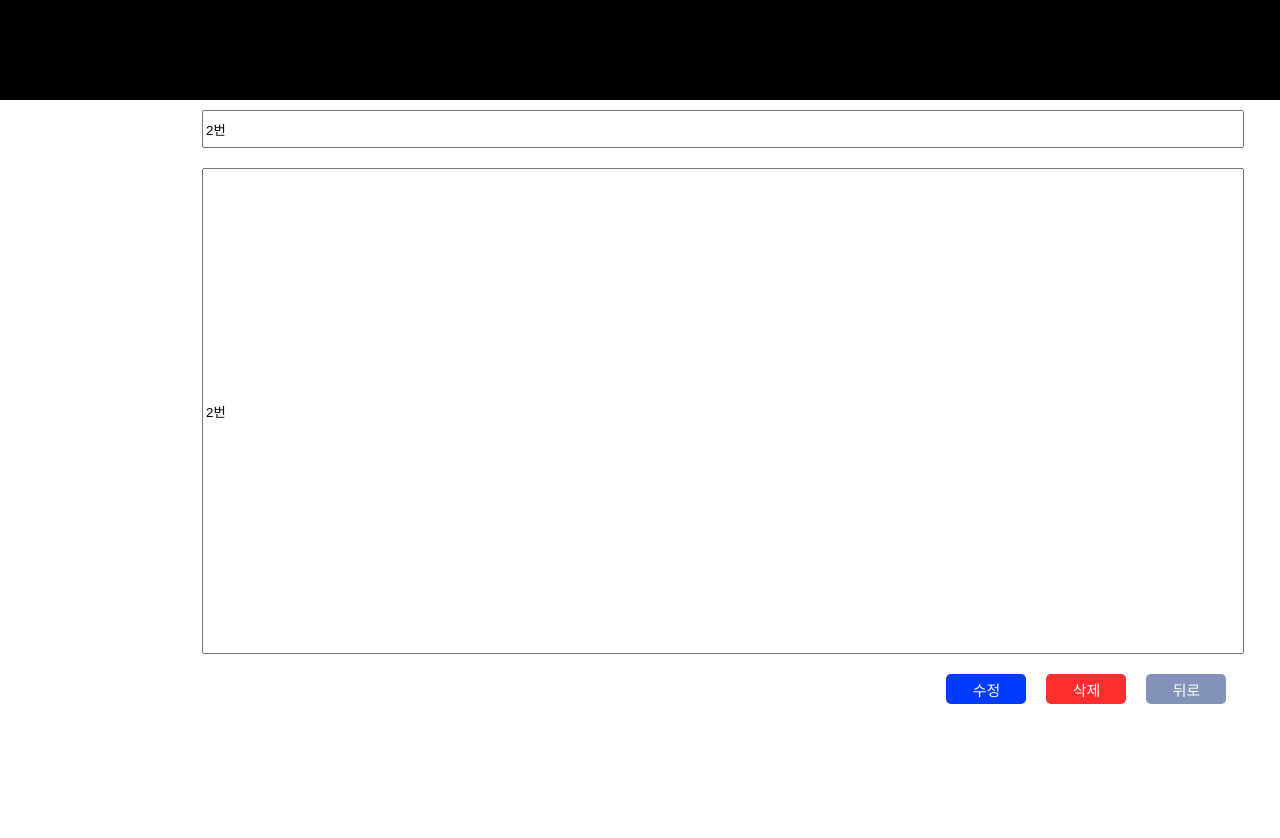
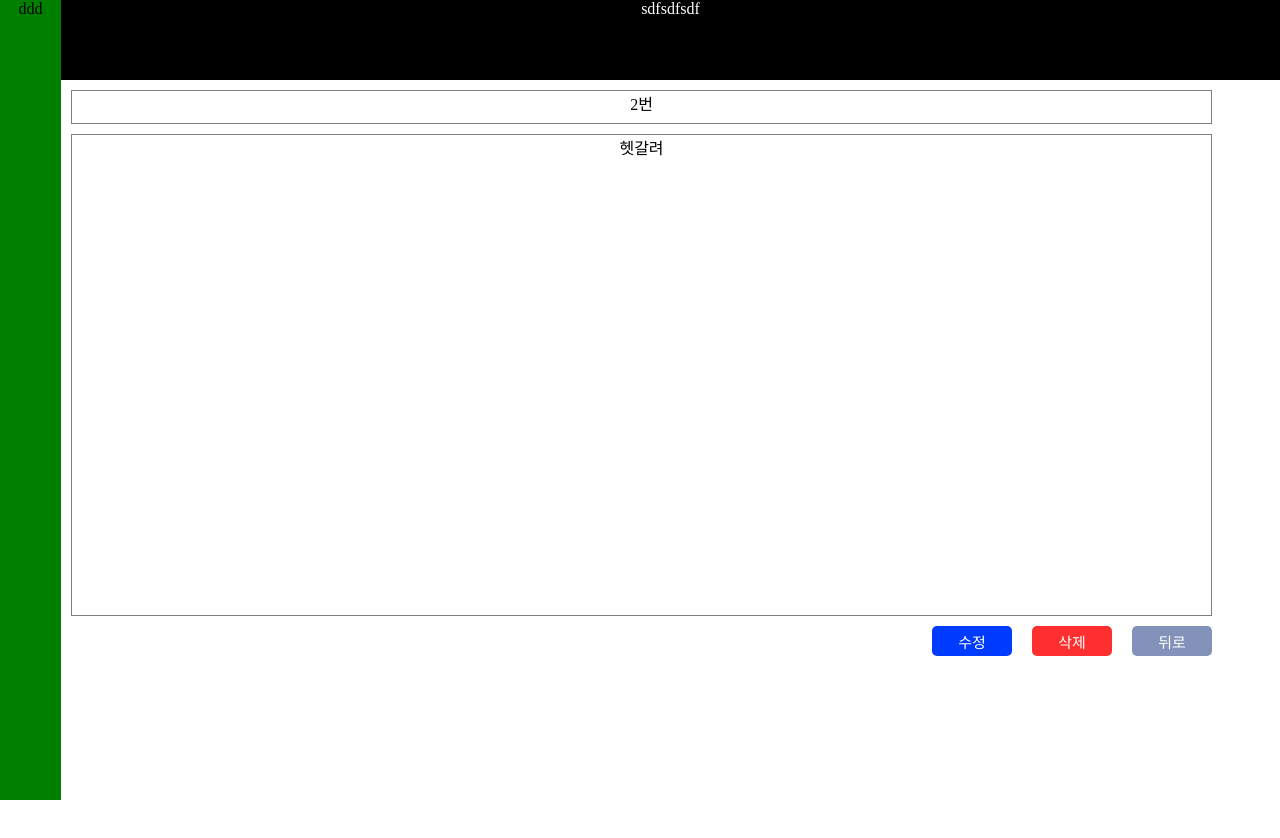
Before and after one commit to LaSeunghyun/reactCRUDTest, a React (Create React App) app: page /board/1 in a window 1280 px wide. Shown: the top 838 px of the page. Before the commit the page ends 800 px from the top, so only its background shows below. Built offline with nearby package versions, Linux system fonts and the light colour scheme.

Commit message:
fix : boardCRUD, SNB CSS commit

```diff
--- a/src/App.css
+++ b/src/App.css
@@ -1,38 +1,4 @@
 .App {
   text-align: center;
+  display: flex;
 }
-
-.App-logo {
-  height: 40vmin;
-  pointer-events: none;
-}
-
-@media (prefers-reduced-motion: no-preference) {
-  .App-logo {
-    animation: App-logo-spin infinite 20s linear;
-  }
-}
-
-.App-header {
-  background-color: #282c34;
-  min-height: 100vh;
-  display: flex;
-  flex-direction: column;
-  align-items: center;
-  justify-content: center;
-  font-size: calc(10px + 2vmin);
-  color: white;
-}
-
-.App-link {
-  color: #61dafb;
-}
-
-@keyframes App-logo-spin {
-  from {
-    transform: rotate(0deg);
-  }
-  to {
-    transform: rotate(360deg);
-  }
-}
--- a/src/App.js
+++ b/src/App.js
@@ -1,13 +1,24 @@
-import GNB from "./component/Gnb";
 import BoardList from "./component/board";
 import { BrowserRouter as Router, Route, Routes } from "react-router-dom";
 import CreateBoard from "./component/board/createBoard";
 import DetailContent from "./component/board/boardDetail";
+import "./App.css";
+import { SnbStyled, TopBar, GnbStyled, Contents } from "./css/component/Gnb";
 
 function App() {
+  const isActive = (e) => {
+    const classList = e.target.classList;
+    classList.value.includes("active")
+      ? classList.remove("active")
+      : classList.add("active");
+  };
+
   return (
     <div className="App">
-      <GNB />
+      <SnbStyled onClick={isActive}>ddd</SnbStyled>
+      <GnbStyled>
+        <TopBar>sdfsdfsdf</TopBar>
+        <Contents>
           <Router>
             <Routes>
               <Route exact path="/" element={<BoardList />} />
@@ -15,6 +26,8 @@ function App() {
               <Route path="/board/:id" element={<DetailContent />} />
             </Routes>
           </Router>
+        </Contents>
+      </GnbStyled>
     </div>
   );
 }
--- a/src/component/Gnb.jsx
+++ /dev/null
@@ -1,11 +0,0 @@
-import { GnbStyled } from "../css/component"
-
-export default function GNB(){
-
-    return(
-        <GnbStyled>
-            메인
-        </GnbStyled>
-    )
-
-}
--- a/src/component/board/boardDetail.jsx
+++ b/src/component/board/boardDetail.jsx
@@ -1,18 +1,20 @@
 import { useParams } from "react-router-dom"
-import { useSetRecoilState, useRecoilState } from "recoil"
+import { useRecoilState } from "recoil"
 import { boardList } from "../../recoil/atom"
 import { Container, MainComponent, Component, BoardTitle, BoardContent } from "../../css/component"
 import { ButtonComponentCss, ConfirmButtonCss } from "../../css/button"
 import { useNavigate } from "react-router-dom"
+import { useState } from "react"
 
 
 export default function DetailContent(){
     const { id } = useParams();
+    const idx = Number(id)
+    const [update, setUpdate] = useState(false)
     const [list, setList] = useRecoilState(boardList)
     const navigate = useNavigate();
 
     const DelContent = () => {
-        const idx = Number(id)
             if(window.confirm("삭제할거야?")){
                 const newList = [...list].filter((data) => data.idx !== idx)
                 setList(newList)
@@ -21,17 +23,34 @@ export default function DetailContent(){
     }
 
     const UpdateContent = () => {
-        window.confirm("미적용")
+        const title = document.querySelector('div[name="title"]')
+        const content = document.querySelector('div[name="content"]')
+        if(update == false){
+            window.confirm("수정할거야?")
+            title.setAttribute('contenteditable', true);
+            content.setAttribute('contenteditable', true);
+            content.focus();
+            setUpdate(true)
+        }
+        if(update == true){
+            window.confirm("저장할거야?")
+            const upDateContent = JSON.parse(JSON.stringify(list))
+            upDateContent[idx].title = title.textContent
+            upDateContent[idx].content = content.textContent
+            setList(upDateContent)
+            setUpdate(false)
+            console.log(list)
+        }
     }
 
     return(
         <Container>
             <Component>
                 <MainComponent>
-                    <BoardTitle name="title" key={list[id].idx} defaultValue={list[id].title}/>
-                    <BoardContent name="content" defaultValue={list[id].content}/>
+                    <BoardTitle name="title" key={list[id].idx} value={list[id].title}>{list[id].title}</BoardTitle>
+                    <BoardContent name="content">{list[id].content}</BoardContent>
                     <ButtonComponentCss>
-                        <ConfirmButtonCss onClick={() => UpdateContent()}>수정</ConfirmButtonCss>
+                        <ConfirmButtonCss onClick={() => UpdateContent()}>{update ? "저장" : "수정"}</ConfirmButtonCss>
                         <ConfirmButtonCss onClick={() => DelContent()}>삭제</ConfirmButtonCss>
                         <ConfirmButtonCss onClick={() => navigate(-1)}>뒤로</ConfirmButtonCss>
                     </ButtonComponentCss>
--- a/src/component/board/index.jsx
+++ b/src/component/board/index.jsx
@@ -19,8 +19,8 @@ export default function BoardList(){
             <Component>
                 <MainComponent>
                     {
-                        [...List].reverse().map((list, idx) => {
-                            return <ListCss key={idx} onClick={() => detailContent(idx) }>{list.title}</ListCss>
+                        [...List].reverse().map((list, i) => {
+                            return <ListCss key={list.idx} onClick={() => detailContent(list.idx) }>{list.title}</ListCss>
                         })
                     }
                     <ButtonComponentCss>
--- a/src/css/button/index.jsx
+++ b/src/css/button/index.jsx
@@ -16,7 +16,7 @@ const ConfirmButtonCss = styled(ButtonComponentCss)`
   align-items: center;
   cursor : pointer;
   ${function (props) {
-    if (props.children == "승인" || props.children == "수정" ) {
+    if (props.children == "승인" || props.children == "수정" || props.children == "저장"  ) {
       return "background-color : #003BFF; color : white";
     } else if (props.children == "취소" || props.children == "삭제") {
       return "background-color : #FF2F2F; color : white";
--- /dev/null
+++ b/src/css/component/Gnb.jsx
@@ -0,0 +1,38 @@
+import styled from "styled-components";
+
+const GnbStyled = styled.div`
+    width : 100%;
+    height : 100%;
+    display: inline-block;
+`
+
+const TopBar = styled(GnbStyled)`
+    height : 10%;
+    background-color : black;
+    color: white;
+    position: relative;
+`
+
+const Contents = styled(GnbStyled)`
+height : 90%;
+background-color : white;
+color: black;
+display: inline-block;
+`
+
+const SnbStyled = styled.div`
+    margin : 0;
+    padding : 0;
+    background-color: green;
+    width : 5%;
+    height: 100%;
+    position: relative;
+    z-index: 1;
+	transition:0.5s ease-in-out;
+    &.active{
+        width : 10%;
+		transition:0.5s ease-in-out;
+    }
+`
+
+export { GnbStyled, TopBar, Contents, SnbStyled }
--- a/src/css/component/index.jsx
+++ b/src/css/component/index.jsx
@@ -8,31 +8,27 @@ const Container = styled.div`
 const Component = styled.div`
     display : flex;
     width : 100%;
-    justify-content : flex-end;
 `
 
 const MainComponent = styled(Component)`
     display : inline;
-    width : 85%;
+    width : 100%;
     height : 100%;
     justify-content : center;
-`
-
-const GnbStyled = styled.div`
-    width : 100%;
-    height : 100px;
-    background-color : black;
-`
-
-const BoardTitle = styled.input`
-    width : 95%;
-    height : 2rem;
-    margin : 10px;
-`
-const BoardContent = styled.input`
-    width : 95%;
-    height : 30rem;
     margin : 10px;
 `
 
-export { MainComponent, GnbStyled, Container, Component, BoardTitle, BoardContent };
+const BoardTitle = styled.div`
+    width : 95%;
+    height : 2rem;
+    border : 1px solid gray;
+`
+
+const BoardContent = styled.div`
+    margin-top: 10px;
+    width : 95%;
+    height : 30rem;
+    border : 1px solid gray;
+`
+
+export { MainComponent, Container, Component, BoardTitle, BoardContent };
--- a/src/index.css
+++ b/src/index.css
@@ -2,4 +2,11 @@ html,
 body {
   margin: 0px;
   padding: 0px;
+  width: 100%;
+  height: 100%;
 }
+
+div {
+  width: 100%;
+  height: 100%;
+}
--- a/src/recoil/atom.jsx
+++ b/src/recoil/atom.jsx
@@ -13,7 +13,7 @@ export const boardList = atom({
             'idx' : 1,
             'id' : '가군',
             'title' : '2번',
-            'content' : '2번',
+            'content' : '헷갈려',
             'regdate' : '2023-08-28'
         },
     ]
```
Lines whose indentation alone changed are shown as unchanged.
